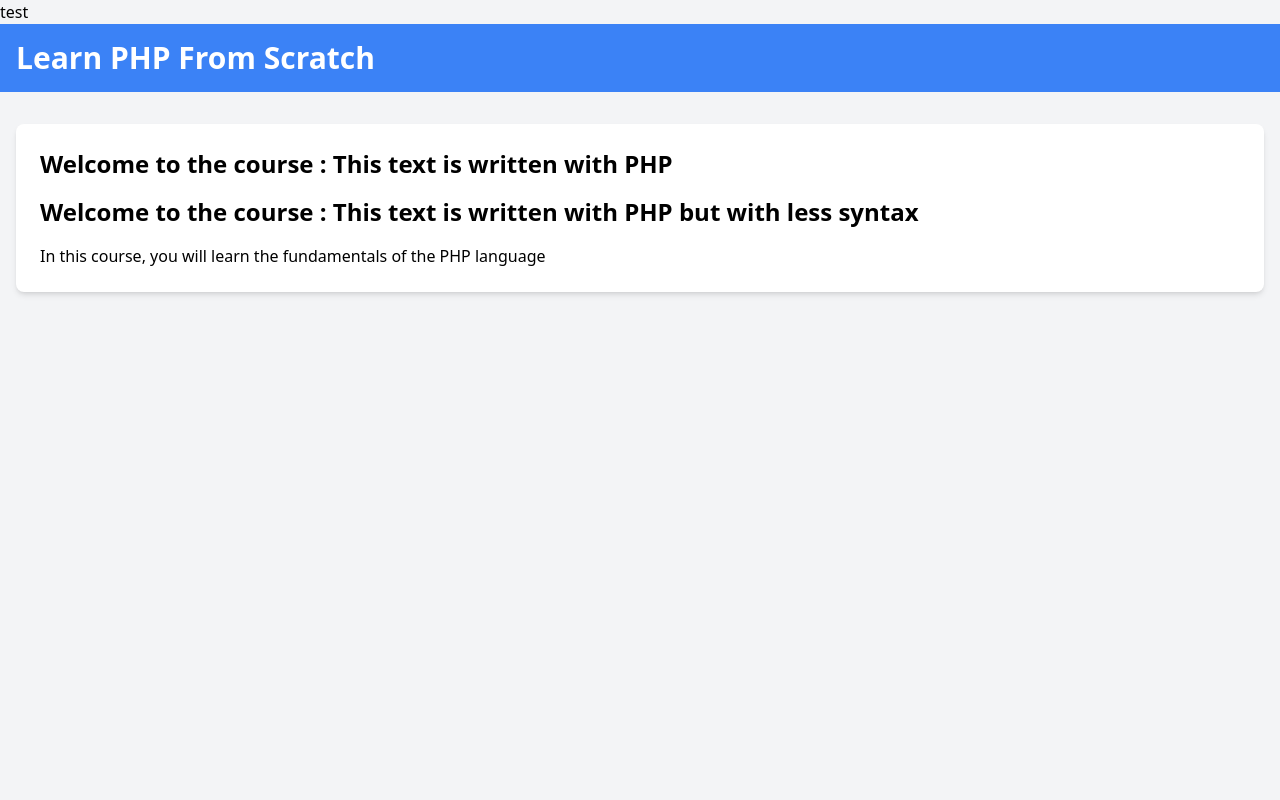
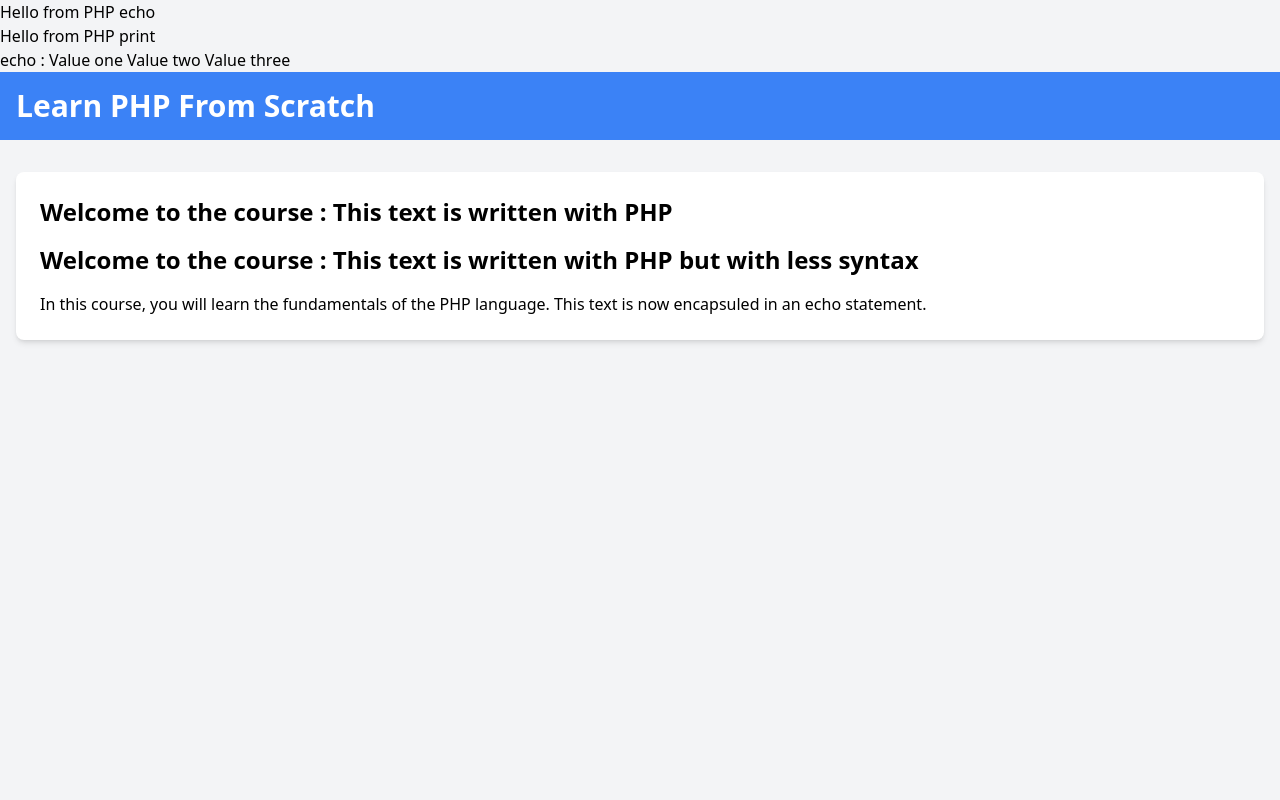
Before and after one commit to HussonAxel/TraversyMedia-PHPCourse, a PHP site: page / in a window 1280 px wide. Run offline with PHP 8.4, Linux system fonts and the light colour scheme; some libraries are stand-ins or nearby versions.

Commit message:
docs(01-variables-data-types): complete section on PHP tags, printing, and comments

```diff
--- a/php-sandbox-starter/01-variables-data-types/01-php-tags-printing-comments/index.php
+++ b/php-sandbox-starter/01-variables-data-types/01-php-tags-printing-comments/index.php
@@ -1,5 +1,10 @@
 <?php
-echo "test";
+echo "Hello from PHP echo";
+echo "<br>";
+print "Hello from PHP print";
+echo "<br>";
+echo "echo : ", "Value one", " Value two", " Value three";
+// print "Value one", " Value two", " Value three"; // This will throw an error
 
 ?>
 
@@ -22,10 +27,12 @@ echo "test";
     <div class="container mx-auto p-4 mt-4">
         <div class="bg-white rounded-lg shadow-md p-6">
             <h2 class="text-2xl font-semibold mb-4"><?php echo 'Welcome to the course : This text is written with PHP'; ?></h2>
-            <h2 class="text-2xl font-semibold mb-4"><?='Welcome to the course : This text is written with PHP but with less syntax' ?></h2>
-            <p>In this course, you will learn the fundamentals of the PHP language</p>
+            <h2 class="text-2xl font-semibold mb-4"><?= 'Welcome to the course : This text is written with PHP but with less syntax' ?></h2>
+            <?php echo '<p>In this course, you will learn the fundamentals of the PHP language. This text is now encapsuled in an echo statement.</p>'; ?>
         </div>
     </div>
 </body>
 
-</html>
+
+
+</html />
```
